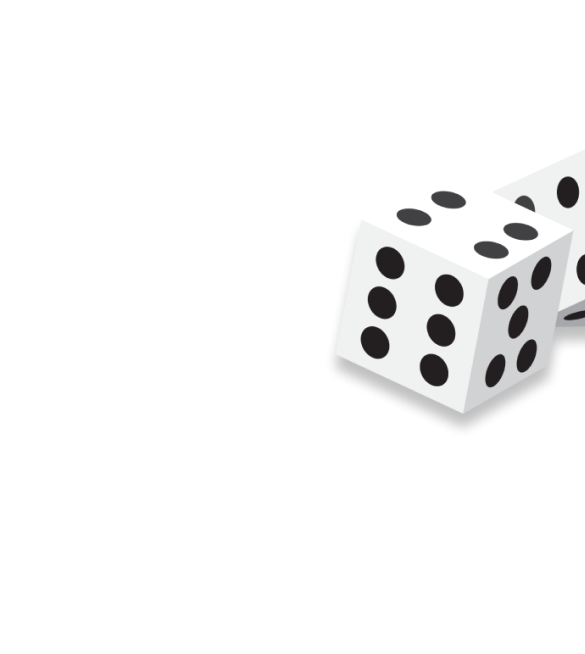
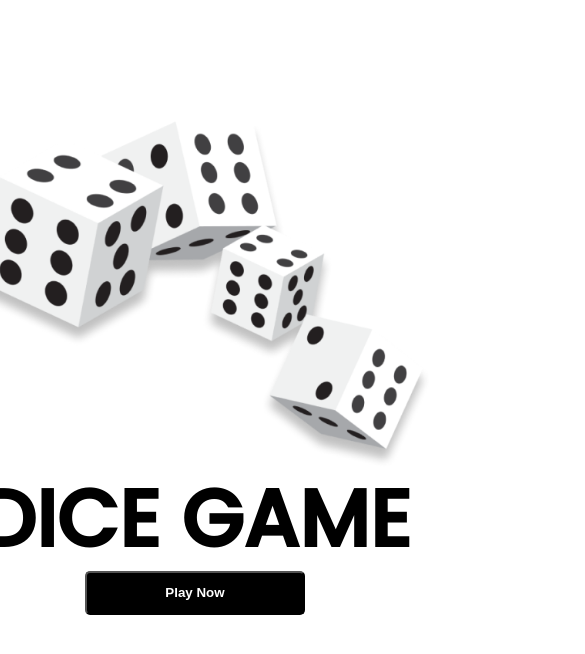
Before and after one commit to Aniket992/Dice-Game, a React (Create React App) app: page / in a window 390 px wide. Shown: the top 654 px of the page, 585 px wide, since content can reach past the window. Built offline with nearby package versions, Linux system fonts and the light colour scheme.

Commit message:
responsive

```diff
--- a/src/components/home.jsx
+++ b/src/components/home.jsx
@@ -9,17 +9,20 @@ const Home = ({ onPlayNowClick }) => {
   };
 
   return (
+    <>
     <div className={Style.Homecontainer}>
       <div className={Style.diceimage}>
         <img src="dices 1.png" alt="" />
       </div>
       <div className={Style.hometext}>
-        <h1>DICE GAME</h1>
-        <button onClick={handlePlayNowClick}>
+        <div><h1>DICE GAME</h1></div>
+        <div><button onClick={handlePlayNowClick}>
           <strong>Play Now</strong>
         </button>
+        </div>
       </div>
     </div>
+    </>
   );
 };
 
--- a/src/components/home.module.css
+++ b/src/components/home.module.css
@@ -6,25 +6,42 @@
 .Homecontainer {
   /* position:absolute; */
   display: flex;
+  /* flex-direction: column; */
   justify-content: center;
   align-items: center;
-  width: 1182px;
-  height: 522px;
-  margin-top: 100px;
-  margin-left: 190px;
+  /* width: 1182px; */
+  height: 700px;
+  /* margin-top: 100px; */
+  /* margin-left: 190px; */
+  margin: auto;
   gap: 5px;
   /* background-color: red; */
 }
 
+
+@media (max-width: 1200px) {
+  .Homecontainer{
+    flex-direction: column; /* Change to "column" for small screens */
+    justify-content: center;
+    align-items: center;
+    margin: auto;
+    /* height: 100%; */
+  }
+}
+
 .diceimage {
-    position: relative;
+    /* position: relative; */
   /* background-color: blueviolet; */
-  width: 649px;
-  height: 522px;
+  max-width: 649px;
+  max-height: 522px;
+}
+img{
+  max-width: 649px;
+  max-height: 522px;
 }
 
   .hometext {
-    position: relative;
+    /* position: relative; */
     /* background-color: pink; */
     display: flex;
     flex-direction: column;
@@ -48,10 +65,10 @@ h1 {
 button {
   background-color:black;
   color: white;
-  /* position: fixed; */
+  /* position: absolute; */
   width: 220px;
   height: 44px;
-  padding: 10px 18px 10px 18px;
+  /* padding: 10px 18px 10px 18px; */
   border-radius: 5px;
   gap: 10px;
 }
@@ -62,17 +79,39 @@ button:hover {
   transition: 0.2s;
 }
 
-@media (max-width: 768px){
+@media (max-width: 1200px){
+  img{
+    width: 500px;
+  }
   h1 {
-    width: 328px;
+    width: 460px;
     height: 44px;
 
     /* background-color: brown; */
     font-family: Poppins;
-    font-size: 96px;
-    font-weight: 500;
+    font-size: 80px;
+    /* font-weight: 500; */
     line-height: 44px;
-    letter-spacing: 0em;
-    text-align: left;
+    /* letter-spacing: 0em; */
+    text-align: center;
+  }
+
+}
+@media(max-width:1200px){
+  button{
+    /* display: flex; */
+    /* justify-content: center; */
+
+  }
+  .hometext{
+    /* background-color: greenyellow; */
+    align-items: center;
+    width: 400px;
+    gap: 30px;
+  }
+  .diceimage{
+    /* width: 300px; */
+
+    align-items: center;
   }
 }
--- a/src/components/numbersquares.module.css
+++ b/src/components/numbersquares.module.css
@@ -23,6 +23,11 @@
     height: 35px;
   }
 }
+  @media(max-width:555px){
+    p{
+      text-align: center;
+    }
+}
 .squares:hover {
   background-color: green;
   color: white;
```
